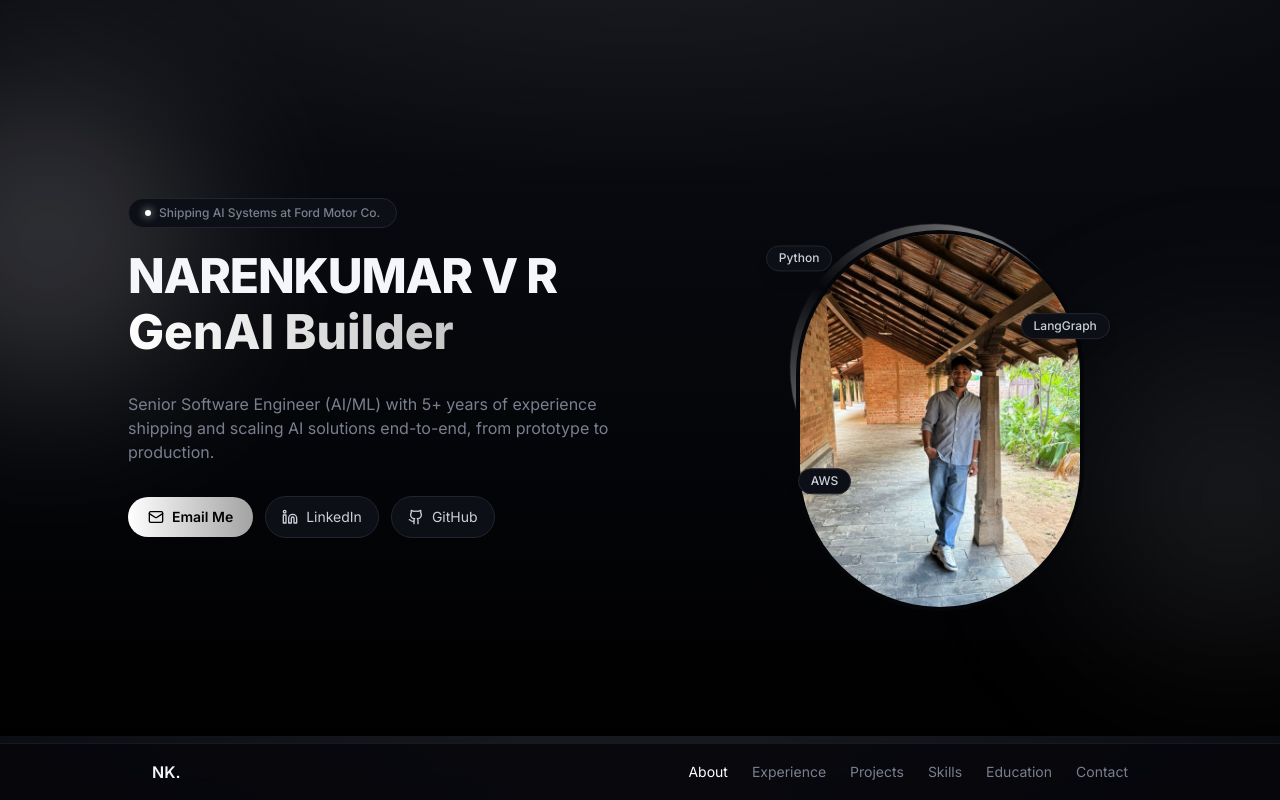
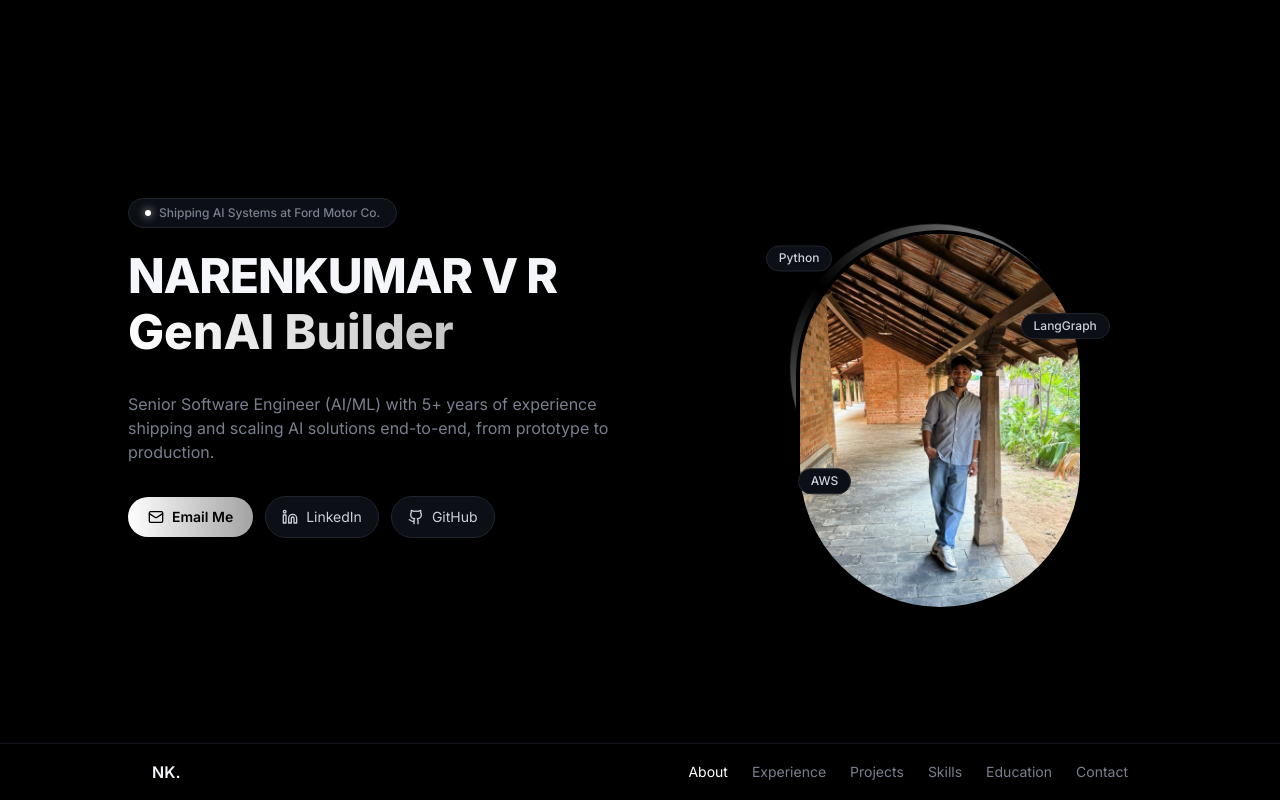
Before and after one commit to vrnarenkumar/know-naren, a React (Vite) app: page / in a window 1280 px wide. Built offline with nearby package versions, Linux system fonts and the light colour scheme.

Commit message:
style: switch to solid flat black background, remove glow gradients

```diff
--- a/src/App.tsx
+++ b/src/App.tsx
@@ -1,4 +1,3 @@
-import { motion } from 'framer-motion'
 import Nav from './components/Nav'
 import Hero from './components/Hero'
 import Stats from './components/Stats'
@@ -22,11 +21,6 @@ function App() {
           id="about"
           className="bg-hero-gradient relative flex min-h-[calc(100vh-4rem)] w-full snap-start snap-always flex-col justify-center overflow-hidden"
         >
-          <motion.div
-            animate={{ opacity: [0.3, 0.6, 0.3], scale: [1, 1.15, 1] }}
-            transition={{ duration: 9, repeat: Infinity, ease: 'easeInOut' }}
-            className="glow-orb left-1/2 top-1/2 h-[28rem] w-[28rem] -translate-x-1/2 -translate-y-1/2 bg-accent/10"
-          />
           <div className="relative">
             <Stats />
             <TechMarquee />
--- a/src/components/Footer.tsx
+++ b/src/components/Footer.tsx
@@ -10,11 +10,6 @@ export default function Footer() {
       id="contact"
       className="bg-hero-gradient relative flex min-h-[calc(100vh-4rem)] w-full snap-start snap-always flex-col items-center justify-center overflow-hidden border-t border-border px-6 text-center"
     >
-      <motion.div
-        animate={{ opacity: [0.3, 0.6, 0.3], scale: [1, 1.15, 1] }}
-        transition={{ duration: 9, repeat: Infinity, ease: 'easeInOut' }}
-        className="glow-orb left-1/2 top-1/2 h-[28rem] w-[28rem] -translate-x-1/2 -translate-y-1/2 bg-accent/10"
-      />
       <motion.div
         initial={{ opacity: 0, y: 20 }}
         whileInView={{ opacity: 1, y: 0 }}
--- a/src/components/Hero.tsx
+++ b/src/components/Hero.tsx
@@ -25,9 +25,6 @@ export default function Hero() {
       id="hero"
       className="bg-hero-gradient relative flex min-h-[calc(100vh-4rem)] w-full snap-start snap-always items-center overflow-hidden px-6"
     >
-      <div className="glow-orb -left-24 top-24 h-72 w-72 bg-accent/20" />
-      <div className="glow-orb -right-24 bottom-24 h-72 w-72 bg-accent-2/15" />
-
       <div className="relative mx-auto grid w-full max-w-5xl items-center gap-16 lg:grid-cols-[1.2fr_1fr]">
         <div className="text-center lg:text-left">
           <motion.span
--- a/src/components/Section.tsx
+++ b/src/components/Section.tsx
@@ -1,4 +1,3 @@
-import { motion } from 'framer-motion'
 import type { ReactNode } from 'react'
 import SectionHeading from './SectionHeading'
 
@@ -16,11 +15,6 @@ export default function Section({ id, title, eyebrow, children, className = '' }
       id={id}
       className="bg-hero-gradient relative flex min-h-[calc(100vh-4rem)] w-full snap-start snap-always items-center overflow-hidden"
     >
-      <motion.div
-        animate={{ opacity: [0.3, 0.6, 0.3], scale: [1, 1.15, 1] }}
-        transition={{ duration: 9, repeat: Infinity, ease: 'easeInOut' }}
-        className="glow-orb left-1/2 top-1/2 h-[28rem] w-[28rem] -translate-x-1/2 -translate-y-1/2 bg-accent/10"
-      />
       <div className={`relative mx-auto w-full max-w-5xl px-6 py-16 ${className}`}>
         <SectionHeading title={title} eyebrow={eyebrow} />
         {children}
--- a/src/index.css
+++ b/src/index.css
@@ -3,7 +3,7 @@
 @theme {
   --font-sans: 'Inter', system-ui, 'Segoe UI', Roboto, sans-serif;
 
-  --color-bg: #05060a;
+  --color-bg: #000000;
   --color-surface: #0d0f16;
   --color-surface-2: #12141d;
   --color-border: #22242f;
@@ -51,16 +51,7 @@
   }
 
   .bg-hero-gradient {
-    background:
-      radial-gradient(ellipse 90% 55% at 50% -10%, rgba(255, 255, 255, 0.07), transparent 65%),
-      linear-gradient(180deg, #0b0c12 0%, var(--color-bg) 55%, #000000 100%);
-  }
-
-  .glow-orb {
-    position: absolute;
-    border-radius: 9999px;
-    filter: blur(90px);
-    pointer-events: none;
+    background: var(--color-bg);
   }
 
   .gradient-border {
```
